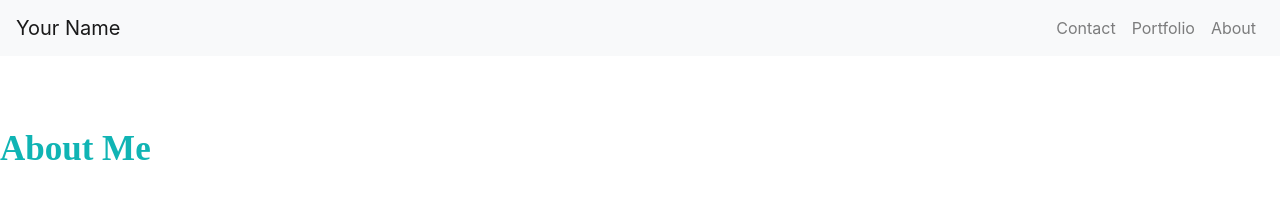
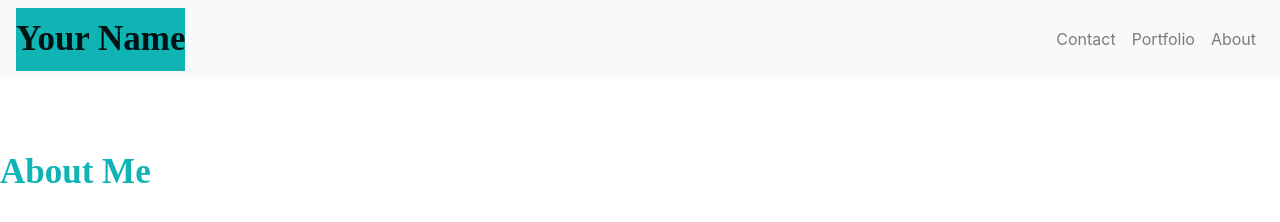
Before and after one commit to Aikeh2021/my-portfolio, a plain HTML site: page index.html in a window 1280 px wide. Drawn offline with nearby package versions, Linux system fonts and the light colour scheme.

Commit message:
Tried to format the navbar's your name tab to match the client's description. For some reason cannot change font color [WIP].

```diff
--- a/index.css
+++ b/index.css
@@ -1,3 +1,10 @@
+.navbar-brand {
+    font: white;
+    font-family: "Amiri", serif;
+    font-size: 35px;
+    font-weight: bolder;
+    background-color: rgb(16, 180, 180);
+}
 h1  {
         font-family: "Amiri", serif;
         font-size: 35px;
```
